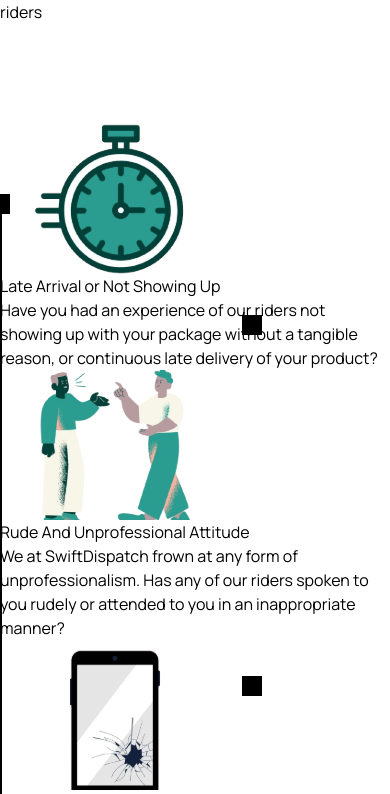
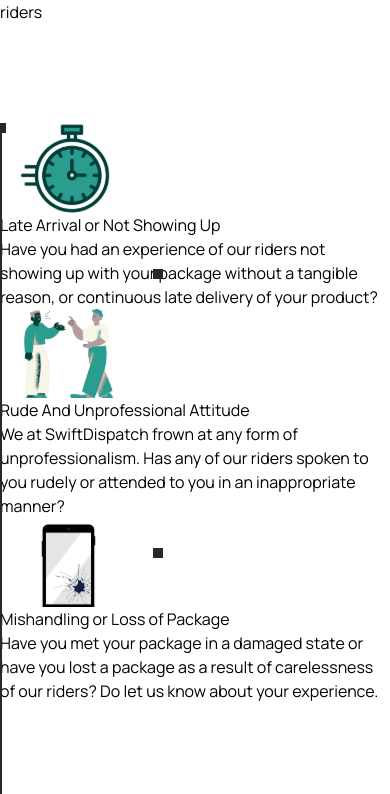
Before and after one commit to ovie012/Swift-Dispatch-Project, a React (Vite) app: page /Report in a window 390 px wide. Shown: the part 1024-1818 px from the top of the page. Built offline with nearby package versions, Linux system fonts and the light colour scheme.

Commit message:
changes made to report line

```diff
--- a/src/App.css
+++ b/src/App.css
@@ -3118,10 +3118,10 @@ section.last-update-location p:nth-of-type(2) {
   position: relative;
 }
 
-.line{
+.line {
   width: 2px;
   height: 650px;
-  background: #000;
+  background: #282828;
   position: absolute;
   top: -80px;
 }
@@ -3129,7 +3129,7 @@ section.last-update-location p:nth-of-type(2) {
 .line::before{
   content: "";
   position: absolute;
-  background: #000;
+  background: #282828;
   width: 20px;
   height: 20px;
   top: 0;
@@ -3139,7 +3139,7 @@ section.last-update-location p:nth-of-type(2) {
 .line::after {
   content: "";
   position: absolute;
-  background: #000;
+  background: #282828;
   width: 20px;
   height: 20px;
   bottom: 0;
@@ -3149,7 +3149,7 @@ section.last-update-location p:nth-of-type(2) {
 .line-box::before{
   content: "";
   position: absolute;
-  background: #000;
+  background: #282828;
   width: 20px;
   height: 20px;
   top: 25%;
@@ -3159,7 +3159,7 @@ section.last-update-location p:nth-of-type(2) {
 .line-box::after {
   content: "";
   position: absolute;
-  background: #000;
+  background: #282828;
   width: 20px;
   height: 20px;
   bottom: 25%;
@@ -3183,15 +3183,79 @@ section.last-update-location p:nth-of-type(2) {
 @media only screen and (max-width:800px) {
   .line-box::before,
   .line-box::after {
-    left: 34.7%;
-  }
-}
-
-@media only screen and (max-width: 500px) {
-
+    left: 35%;
+  }
+
+  .line::before,
+  .line::after,
   .line-box::before,
   .line-box::after {
-    left: 62%;
+    width: 15px;
+    height: 15px;
+  }
+
+  .line::before,
+  .line::after {
+    left: -7px;
+  }
+
+  /* .line {
+    height: 550px;
+  } */
+}
+
+@media only screen and (max-width: 500px) {
+
+  .line {
+    top: -85px;
+    /* height: 700px; */
+  }
+
+  .line-box::before,
+  .line-box::after {
+    left: 39.1%;
+  }
+
+  .line::before,
+  .line::after,
+  .line-box::before,
+  .line-box::after {
+    width: 10px;
+    height: 10px;
+  }
+
+  .line::before,
+  .line::after {
+    left: -4px;
+  }
+
+  .line-images {
+    width: 35%;
+    height: 35%;
+  }
+}
+
+@media only screen and (max-width: 400px) {
+  .line {
+    top: -90px;
+    height: 700px;
+  }
+
+  .line-box::before,
+  .line-box::after {
+    left: 39.2%;
+  }
+}
+
+@media only screen and (max-width: 330px) {
+  .line {
+    top: -110px;
+    height: 800px;
+  }
+
+  .line-box::before,
+  .line-box::after {
+    left: 40%;
   }
 }
 
--- a/src/Report.jsx
+++ b/src/Report.jsx
@@ -72,7 +72,7 @@ function Report() {
                   <img
                     src={stopwatch}
                     alt="Stopwatch icon"
-                    className="w-50 h-50"
+                    className="w-50 h-50 line-images"
                   />
                   <div className="flex flex-col items-center mx-5 line-div">
                     {/* <img
@@ -84,10 +84,10 @@ function Report() {
                     {/* <img src="/RAR--line.png" alt="Line" className="h-[500px] w-[60px]" /> */}
                   </div>
                   <div className="max-w-md">
-                    <h1 className="text-lg font-bold">
+                    <h1 className="text-[1rem] text-lg font-bold">
                       Late Arrival or Not Showing Up
                     </h1>
-                    <h5 className="text-sm">
+                    <h5 className="text-[0.7rem] text-sm">
                       Have you had an experience of our riders not showing up
                       with your package without a tangible reason, or continuous
                       late delivery of your product?
@@ -98,7 +98,7 @@ function Report() {
                   <img
                     src={TwoPeople}
                     alt="Two People icon"
-                    className="w-50 h-50"
+                    className="w-50 h-50 line-images"
                   />
                   <div className="flex flex-col items-center mx-5">
                     <span className="line-box"></span>
@@ -110,10 +110,10 @@ function Report() {
                     {/* <img src="/RAR--line.png" alt="Line" className="" /> */}
                   </div>
                   <div className="max-w-md">
-                    <h1 className="text-lg font-bold">
+                    <h1 className="text-[1rem] sm:text-lg font-bold">
                       Rude And Unprofessional Attitude
                     </h1>
-                    <h5 className="text-sm">
+                    <h5 className="text-[0.7rem] sm:text-sm">
                       We at SwiftDispatch frown at any form of
                       unprofessionalism. Has any of our riders spoken to you
                       rudely or attended to you in an inappropriate manner?
@@ -124,7 +124,7 @@ function Report() {
                   <img
                     src={DamagedPhone}
                     alt="Damaged Phone icon"
-                    className="w-50 h-50"
+                    className="w-50 h-50 line-images"
                   />
                   <div className="flex flex-col items-center mx-5">
                     {/* <img
@@ -135,10 +135,10 @@ function Report() {
                     {/* <img src="/RAR--line.png" alt="Line" className="" /> */}
                   </div>
                   <div className="max-w-md">
-                    <h1 className="text-lg font-bold">
+                    <h1 className="text-[1rem] text-lg font-bold">
                       Mishandling or Loss of Package
                     </h1>
-                    <h5 className="text-sm">
+                    <h5 className="text-[0.7rem] text-sm">
                       Have you met your package in a damaged state or have you
                       lost a package as a result of carelessness of our riders?
                       Do let us know about your experience.
@@ -238,7 +238,7 @@ function Report() {
                 <div className="text-[#5F5F5F]  text-[1rem] flex flex-col gap-3">
                   <div className="flex items-center  gap-3">
                     <img
-                      src="/public/RAR--Icon-Charm-Circle-Tick.svg"
+                      src="/RAR--Icon-Charm-Circle-Tick.svg"
                       alt="tick"
                       width={20}
                       height={20}
```
